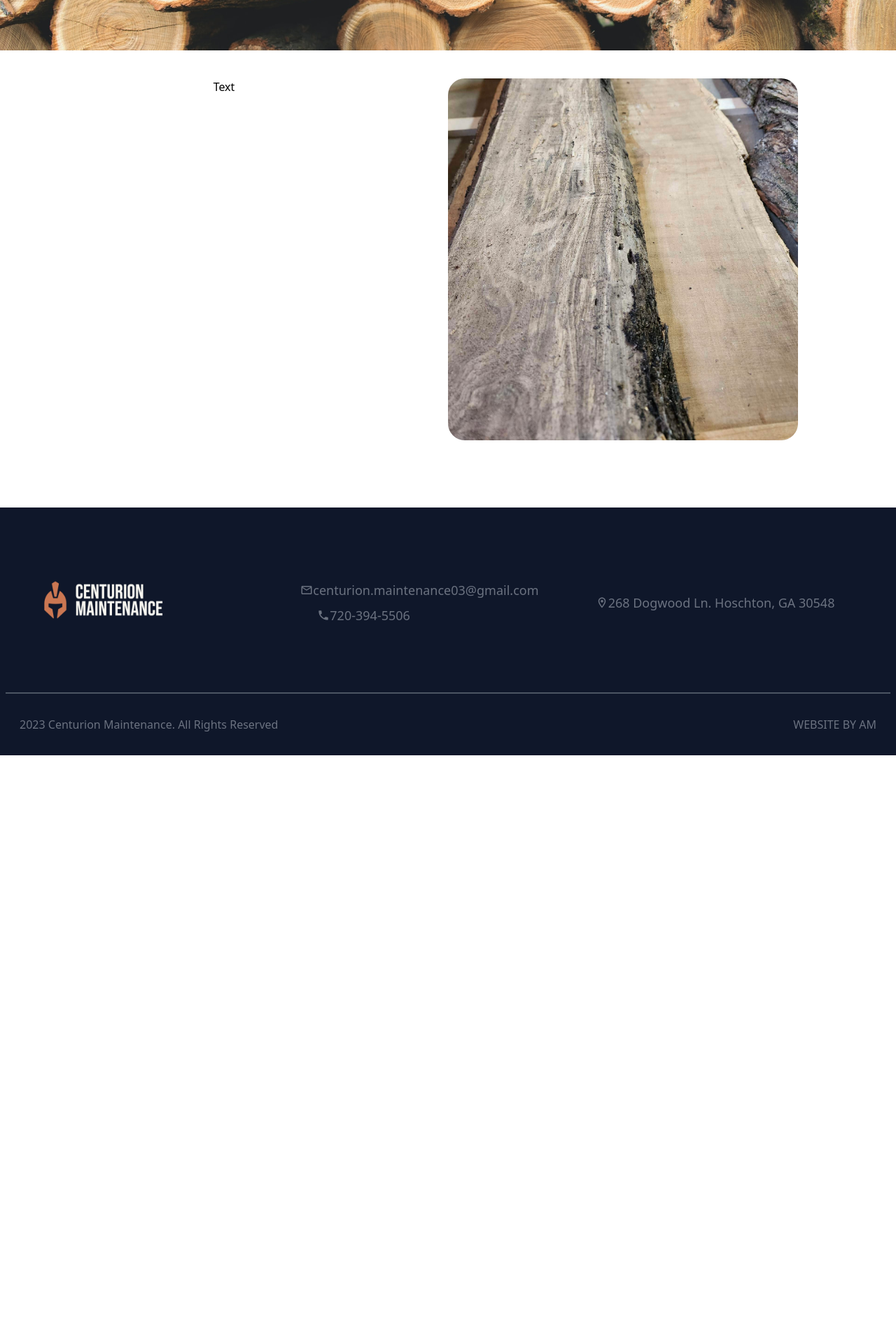
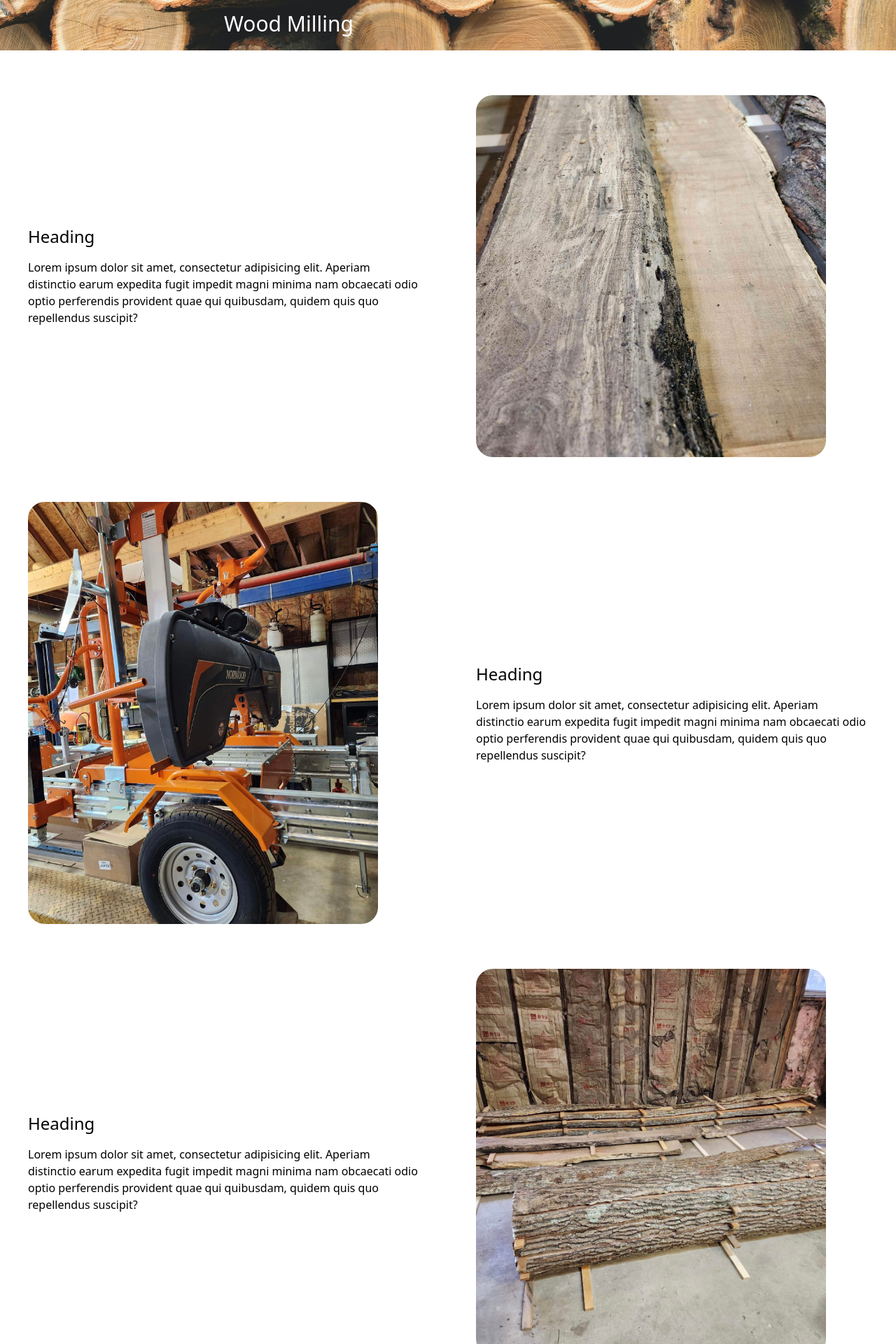
Before and after one commit to austin-morrow/centurion-maintenance, a React (Create React App) app: page /woodmilling in a window 1280 px wide. Shown: the part 320-2240 px from the top of the page at 70% size. Before the commit the page ends 1399 px from the top, so only its background shows below. Built offline with nearby package versions, Linux system fonts and the light colour scheme.

Commit message:
wip text in header, added button to contact page

```diff
--- a/package.json
+++ b/package.json
@@ -41,7 +41,7 @@
   "devDependencies": {
     "autoprefixer": "^10.4.13",
     "postcss": "^8.4.19",
-    "react-router-dom": "^6.7.0",
+    "react-router-dom": "^6.8.1",
     "tailwindcss": "^3.2.4"
   }
 }
--- a/src/layouts/Footer.jsx
+++ b/src/layouts/Footer.jsx
@@ -9,28 +9,28 @@ import { MdOutlineEmail, MdPhone, MdOutlineLocationOn } from "react-icons/md";
 const Footer = () => {
 
   return (
-    <div className='w-full mt-24 bg-slate-900 text-gray-300 py-y px-2'>
+    <div className='w-full mt-24 bg-slate-900 text-gray-300 px-2'>
       <div className='max-w[1240px] items-center mx-auto grid grid-cols-2 md:grid-cols-3 border-b-2 border-gray-600 py-8'>
 
         <div>
-          <Link to='/'><img className='h-[200px] pl-10 lg:h-[200px]' src={logo} alt='Logo'/></Link>
+          <Link to='/'><img className='h-[175px] pl-10 lg:h-[175px]' src={logo} alt='Logo'/></Link>
         </div>
 
 
         <div className="mt-1 flex flex-col sm:mt-0 sm:flex-column sm:flex-wrap sm:space-x-6">
-          <div className="mt-2 flex items-center text-lg text-gray-500">
+          <div className="mt-2 flex items-center text-lg text-gray-500 gap-4">
             <MdOutlineEmail />
             centurion.maintenance03@gmail.com
           </div>
 
-          <div className="mt-2 flex items-center text-lg text-gray-500">
+          <div className="mt-2 flex items-center text-lg text-gray-500 gap-4">
             <MdPhone />
             720-394-5506
           </div>
         </div>
 
         <div className="mt-1 flex flex-col sm:mt-0 sm:flex-row sm:flex-wrap sm:space-x-6">
-          <div className="mt-2 flex items-center text-lg text-gray-500">
+          <div className="mt-2 flex items-center text-lg text-gray-500 gap-4">
             <MdOutlineLocationOn />
           268 Dogwood Ln. Hoschton, GA 30548
           </div>
--- a/src/layouts/Navbar.jsx
+++ b/src/layouts/Navbar.jsx
@@ -1,5 +1,5 @@
 import React, {useState} from 'react';
-import {Link, NavLink } from 'react-router-dom';
+import { NavLink } from 'react-router-dom';
 import {MenuIcon, XIcon} from '@heroicons/react/outline';
 
 const Navbar = () => {
--- a/src/pages/About.jsx
+++ b/src/pages/About.jsx
@@ -1,8 +1,26 @@
-export default function About() {
+import React from "react";
+
+const About = () => {
   return (
-    <div>
-      <h2>About us</h2>
-      <p>Lorem ipsum dolor sit amet, consectetur adipisicing elit. Aliquam architecto atque blanditiis culpa cupiditate delectus deleniti dolor ea earum eos facilis harum, iste molestiae molestias nihil perspiciatis, porro provident quaerat quis quod vitae voluptate voluptatem voluptatibus! Ab architecto aspernatur at consectetur, ducimus exercitationem in magni mollitia nam, nostrum ratione sint.</p>
-    </div>
+    <>
+      <div className='bg-black'>
+        <div>
+          <div className='text-white text-3xl absolute left-1/4 bottom-5'>Residential</div>
+        </div>
+      </div>
+
+      <div className="bg-lightblue py-20 px-4 mt-8">
+        <div className="mx-auto max-w-6xl flex flex-col md:flex-row">
+          <h2 className="mr-8 w-full md:w-1/3 text-3xl font-extrabold leading-9">
+          About Us
+          </h2>
+
+        </div>
+      </div>
+
+    </>
+
   )
 }
+
+export default About
--- a/src/pages/Contact.jsx
+++ b/src/pages/Contact.jsx
@@ -1,8 +1,21 @@
-export default function Contact() {
+import React from "react";
+
+const Contact = () => {
   return (
     <>
 
+      <div className="bg-lightblue py-20 px-4 mt-8">
+        <div className="mx-auto max-w-6xl flex flex-col md:flex-row">
+          <h2 className="mr-8 w-full md:w-1/3 text-3xl font-extrabold leading-9">
+            Contact
+          </h2>
+
+        </div>
+      </div>
 
     </>
+
   )
 }
+
+export default Contact
--- a/src/pages/Residential.jsx
+++ b/src/pages/Residential.jsx
@@ -1,58 +1,23 @@
-// export default function Residential() {
-//   return (
-//     <>
-//       <section name='home' className='residentialImg'>
-//       <div>
-//         <div className='text-white'>Residential</div>
-//       </div>
-//       </section>
-//       <div className='columns-3 pt-10'>
-//         <div className='flex justify-center text-2xl'>
-//           OUR SERVICES
-//         </div>
-//         <div>
-//           <ul>
-//             <li>Accessory Dwelling Units</li>
-//             <li>Additions</li>
-//             <li>Attic Restoration</li>
-//             <li>Basement Remodeling</li>
-//             <li>Bathroom Remodeling</li>
-//             <li>Deck Building</li>
-//             <li>Deck Repair</li>
-//             <li>Dock Design & Construction</li>
-//             <li>Consultations</li>
-//             <li>Drawing Services</li>
-//             <li>Finishing</li>
-//             <li>Finishing Selections</li>
-//             <li>Permitting</li>
-//             <li>Product Selection & Sourcing</li>
-//           </ul>
-//         </div>
-//       </div>
-//
-//     </>
-//   )
-// }
-
-import React from 'react'
+import React from 'react';
+import { Link } from 'react-router-dom';
 
 const Residential = () => {
   return (
     <>
-    <section name='home' className='residentialImg'>
+      <div name='home' className='residentialImg relative'>
         <div>
-               <div className='text-white'>Residential</div>
+          <div className='text-white text-3xl absolute left-1/4 bottom-5'>Residential</div>
         </div>
-             </section>
+      </div>
 
-    <div className="bg-lightblue py-20 px-4 mt-8">
+      <div className=" py-20 px-4 mt-8">
         <div className="mx-auto max-w-6xl flex flex-col md:flex-row">
           <h2 className="mr-8 w-full md:w-1/3 text-3xl font-extrabold leading-9">
             Our Services
           </h2>
           <dl className="w-full md:w-2/3">
             <div>
-            <ul>
+              <ul className='list-disc'>
                 <li>Accessory Dwelling Units</li>
                 <li>Additions</li>
                 <li>Attic Restoration</li>
@@ -69,12 +34,18 @@ const Residential = () => {
                 <li>Product Selection & Sourcing</li>
               </ul>
             </div>
-
-
-
-
           </dl>
         </div>
+
+        <span className="sm:ml-3 flex justify-center pt-20">
+          <Link to="/contact"><button
+            type="button"
+
+            className="inline-flex items-center rounded-md border border-transparent bg-slate-600 px-4 py-2 text-sm font-medium text-white shadow-sm hover:bg-slate-700 focus:outline-none focus:ring-2 focus:ring-slate-500 focus:ring-offset-2"
+          >
+            Contact for more information
+          </button></Link>
+        </span>
       </div>
 
     </>
--- a/src/pages/WoodMilling.jsx
+++ b/src/pages/WoodMilling.jsx
@@ -1,21 +1,69 @@
 import React from 'react';
 import img1 from '../assets/images/IMG_5667.jpg';
+import img2 from '../assets/images/IMG_5662.jpg';
+import img3 from '../assets/images/IMG_5666.jpg';
 
 export default function WoodMilling() {
   return (
     <>
-      <section name='home' className='woodMillingImg mb-10'>
-      <div>
-        <div className='text-white'>Wood Milling</div>
+      <div name='home' className='woodMillingImg mb-16 relative'>
+        <div>
+          <div className='text-white text-3xl absolute left-1/4 bottom-5'>Wood Milling</div>
+        </div>
       </div>
-      </section>
 
-      <div className='grid grid-cols-2'>
-        <div className='flex justify-center'>Text
+      <div className='flex flex-col justify-center items-center w-full h-full'>
+        <div className='max-w-[1200px] w-full pb-16'>
+          <div className='grid grid-cols-2 gap-x-20'>
+            <div className='flex justify-center items-center flex-col'>
+              <div className='text-left'>
+              <div className='text-2xl pb-4'>Heading</div>
+              <div>Lorem ipsum dolor sit amet, consectetur adipisicing elit. Aperiam distinctio earum expedita fugit
+                impedit magni minima nam obcaecati odio optio perferendis provident quae qui quibusdam, quidem quis quo
+                repellendus suscipit?
+              </div>
+              </div>
+            </div>
+            <div className='flex justify-center w-[500px]'>
+              <img src={img1} alt="Wood" className='rounded-lg'/>
+            </div>
+          </div>
         </div>
-        <div className='flex justify-center w-[500px]'>
-          <img src={img1} alt="Image" className='rounded-lg'/>
+
+        <div className='max-w-[1200px] w-full pb-16'>
+          <div className='grid grid-cols-2 gap-x-20'>
+            <div className='flex justify-center w-[500px]'>
+              <img src={img3} alt="Wood" className='rounded-lg'/>
+            </div>
+            <div className='flex justify-center items-center flex-col'>
+              <div className='text-left'>
+                <div className='text-2xl pb-4'>Heading</div>
+                <div>Lorem ipsum dolor sit amet, consectetur adipisicing elit. Aperiam distinctio earum expedita fugit
+                  impedit magni minima nam obcaecati odio optio perferendis provident quae qui quibusdam, quidem quis quo
+                  repellendus suscipit?
+                </div>
+              </div>
+            </div>
+          </div>
         </div>
+
+        <div className='max-w-[1200px] w-full pb-16'>
+          <div className='grid grid-cols-2 gap-x-20'>
+            <div className='flex justify-center items-center flex-col'>
+              <div className='text-left'>
+                <div className='text-2xl pb-4'>Heading</div>
+                <div>Lorem ipsum dolor sit amet, consectetur adipisicing elit. Aperiam distinctio earum expedita fugit
+                  impedit magni minima nam obcaecati odio optio perferendis provident quae qui quibusdam, quidem quis quo
+                  repellendus suscipit?
+                </div>
+              </div>
+            </div>
+            <div className='flex justify-center w-[500px]'>
+              <img src={img2} alt="Wood" className='rounded-lg'/>
+            </div>
+          </div>
+        </div>
+
       </div>
     </>
   )
```
Also changed, not shown: 1 other file (tests, documents, lock files or other folders). Lines whose indentation alone changed are shown as unchanged.
